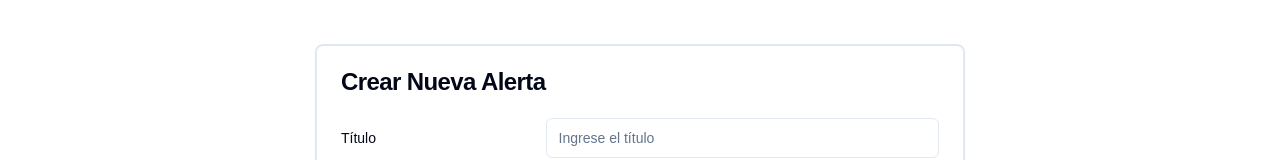
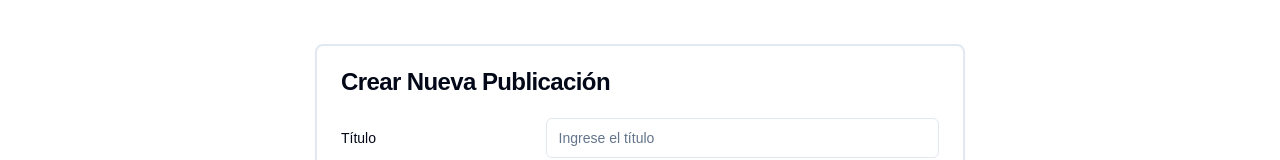
Before and after one commit to shogunIncognito/hacka-villavo-alerta, a Next.js app: page /dash/addPost in a window 1280 px wide. Shown: the part 154-314 px from the top of the page. Built offline with nearby package versions, Linux system fonts and the light colour scheme; no server answers.

Commit message:
Cambios en la ruta de publiciones

```diff
--- a/src/app/dash/addPost/page.jsx
+++ b/src/app/dash/addPost/page.jsx
@@ -141,7 +141,7 @@ export default function AddPost() {
                 )}
                 <div className={`${isSubmitting ? 'opacity-50 pointer-events-none' : ''}`}>
                     <CardHeader>
-                        <CardTitle>Crear Nueva Alerta</CardTitle>
+                        <CardTitle>Crear Nueva Publicación</CardTitle>
                     </CardHeader>
                     <CardContent>
                         <form onSubmit={onSubmit}>
```
